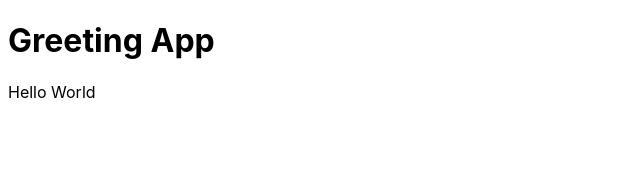
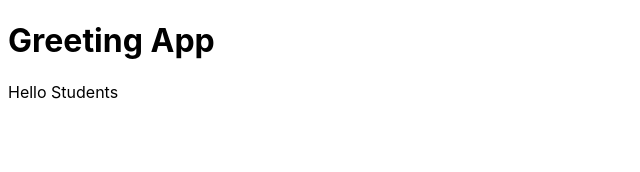
Before and after one commit to hairunisa0929/free-class-exercises, a React (Vite) app in the folder react-app/: page / in a window 1280 px wide. Shown: the top 172 px of the page, without its empty margins (0-640 px from the left). Built offline with nearby package versions, Linux system fonts and the light colour scheme.

Commit message:
add exercise array map

```diff
--- a/react-app/src/App.jsx
+++ b/react-app/src/App.jsx
@@ -1,13 +1,12 @@
 import Greeting from "./components/Greeting"
 
 function App() {
-  // Ubah value dari variabel name berikut dengan nama Anda
-  const name = "";
+  const students = ["Thomas", "Alva", "Edison"];
 
   return (
     <>
       <h1>Greeting App</h1>
-      <Greeting name={name} />
+      <Greeting students={students} />
     </>
   )
 }
--- a/react-app/src/components/Greeting.jsx
+++ b/react-app/src/components/Greeting.jsx
@@ -1,10 +1,19 @@
-// Tambahkan props pada function Greeting
-// Ubah tulisan world menjadi props name yang dikirimkan dari komponen parent
+function Greeting(props) {
+    return (
+      <div>
+        Hello Students
 
-function Greeting() {
-  return (
-    <div>Hello World</div>
-  )
-}
+        {/* Tampilkan nama-nama student yang dikirimkan dari parent dalam sebuah list */}
+        <ul>
 
-export default Greeting
+        </ul>
+      </div>
+    );
+  }
+
+  export default Greeting;
+
+//   contoh
+// {props.students.map((student, index) => (
+//     <li key={"student" + index}>{student}</li>
+//   ))}
```
